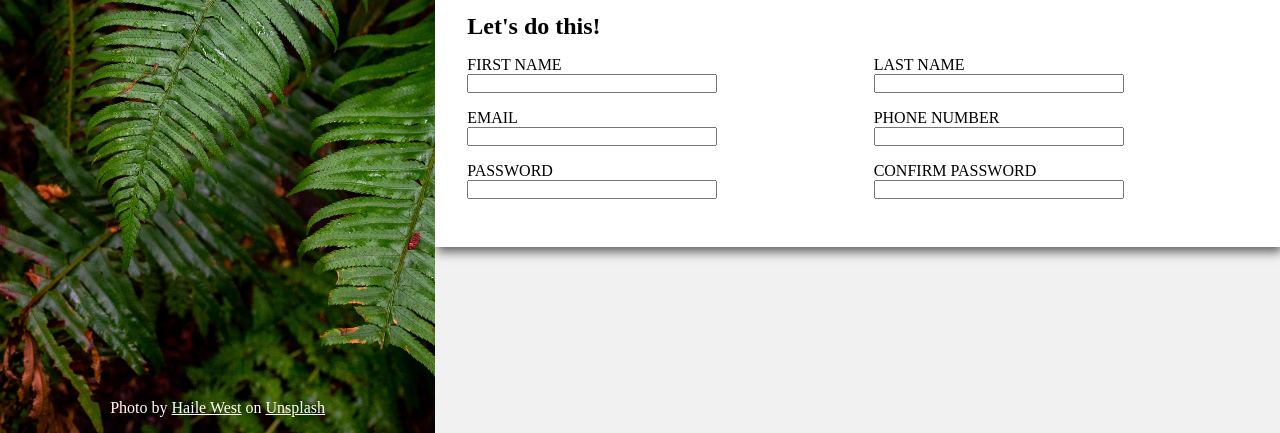
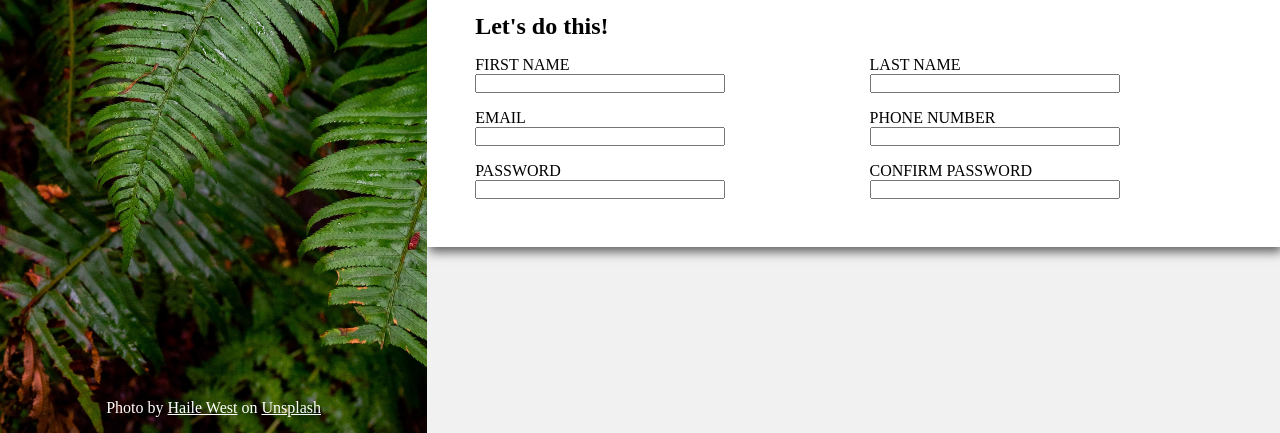
Before and after one commit to yanivef/sign-up-form, a plain HTML site: page index.html in a window 1280 px wide. Shown: the part 367-800 px from the top of the page. Drawn offline with Linux system fonts and the light colour scheme.

Commit message:
adjusted form padding

```diff
--- a/style.css
+++ b/style.css
@@ -87,15 +87,14 @@
   margin-bottom: 4rem;
 }
 
-
 .container {
   display: flex;
   flex-direction: column;
   margin-left: var(--content-margin-left);
-  padding-top: 1rem;
+  padding: 1rem;
 }
 
-.right section{
+.right section {
   background-color: white;
   box-shadow: 2px 5px 10px rgb(0, 0, 0, 0.6);
   height: 250px;
@@ -120,7 +119,6 @@
 }
 
 .lbl {
-
 }
 
 .inp {
```
